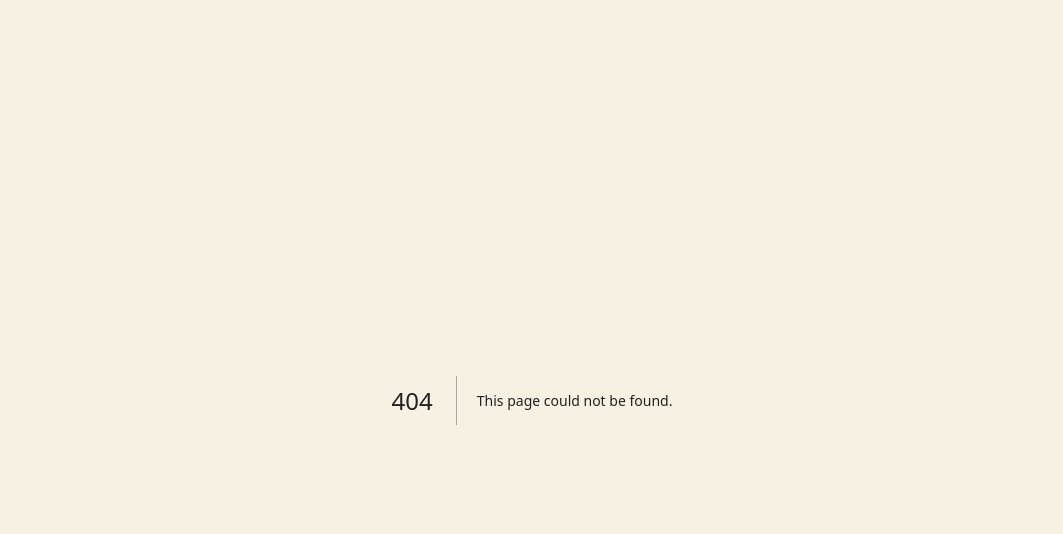
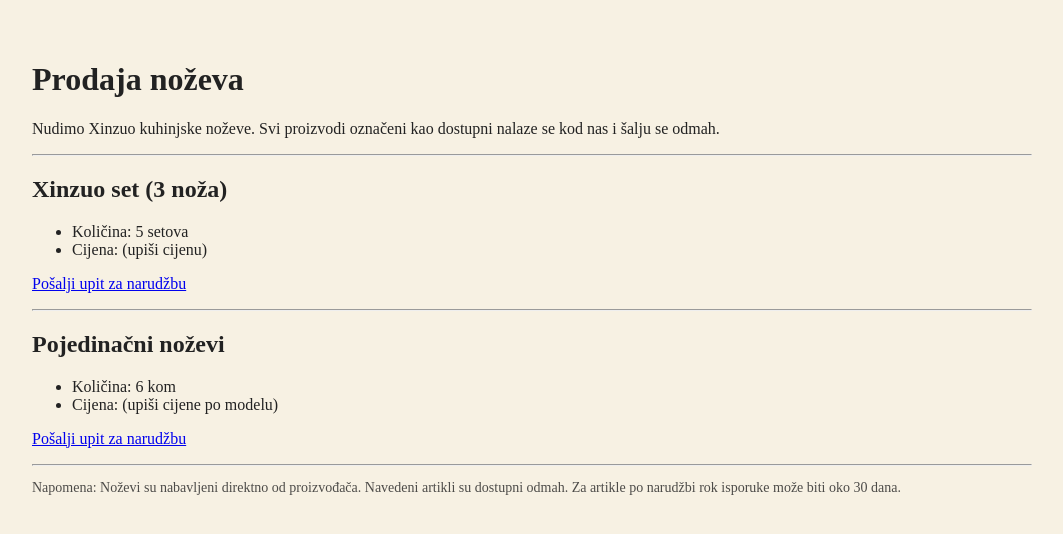
Before and after one commit to Nenad-cmd/ostrenje-nozeva-zagreb, a Next.js app: page /prodaja-nozeva in a window 1280 px wide. Before the commit this address had no page. Shown: the top 534 px of the page, without its empty margins (108-1171 px from the left). Built offline with nearby package versions, Linux system fonts and the light colour scheme.

Commit message:
Create page.tsx

```diff
--- /dev/null
+++ b/app/prodaja-nozeva/page.tsx
@@ -0,0 +1,52 @@
+export default function ProdajaNozeva() {
+  return (
+    <main style={{ padding: "40px", maxWidth: "1000px", margin: "0 auto" }}>
+      <h1>Prodaja noževa</h1>
+
+      <p>
+        Nudimo Xinzuo kuhinjske noževe. Svi proizvodi označeni kao dostupni nalaze
+        se kod nas i šalju se odmah.
+      </p>
+
+      <hr />
+
+      <section>
+        <h2>Xinzuo set (3 noža)</h2>
+        <ul>
+          <li>Količina: 5 setova</li>
+          <li>Cijena: (upiši cijenu)</li>
+        </ul>
+
+        <p>
+          <a href="mailto:INFO@DOMENA.HR?subject=Upit%20za%20Xinzuo%20set%20(3%20no%C5%BEa)">
+            Pošalji upit za narudžbu
+          </a>
+        </p>
+      </section>
+
+      <hr />
+
+      <section>
+        <h2>Pojedinačni noževi</h2>
+        <ul>
+          <li>Količina: 6 kom</li>
+          <li>Cijena: (upiši cijene po modelu)</li>
+        </ul>
+
+        <p>
+          <a href="mailto:INFO@DOMENA.HR?subject=Upit%20za%20Xinzuo%20pojedina%C4%8Dni%20no%C5%BE">
+            Pošalji upit za narudžbu
+          </a>
+        </p>
+      </section>
+
+      <hr />
+
+      <p style={{ fontSize: "14px", opacity: 0.8 }}>
+        Napomena: Noževi su nabavljeni direktno od proizvođača. Navedeni
+        artikli su dostupni odmah. Za artikle po narudžbi rok isporuke može biti
+        oko 30 dana.
+      </p>
+    </main>
+  );
+}
```
